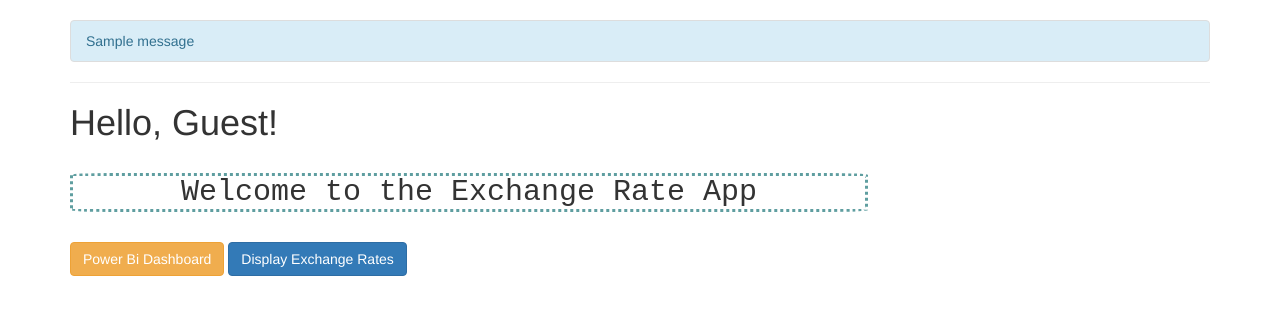
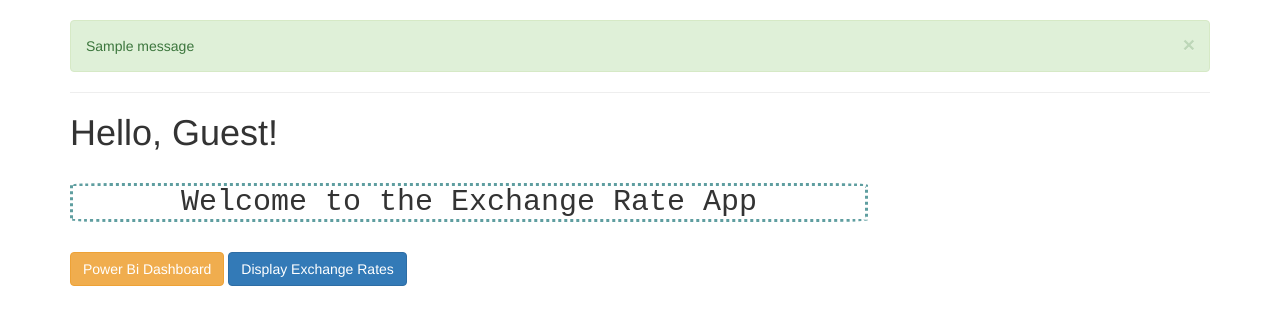
Before and after one commit to skjoshi267/Exchange-Rate-App, a Flask app: page / in a window 1280 px wide. Shown: the part 52-377 px from the top of the page. Run offline with Flask 2, Linux system fonts and the light colour scheme; tables that the repository leaves empty hold one stand-in row (values such as "Sample post"); one stand-in notice (Sample message) is shown; some libraries are stand-ins or nearby versions.

Commit message:
Added .js File

```diff
--- a/Flask_App/static/css/main.css
+++ b/Flask_App/static/css/main.css
@@ -14,21 +14,6 @@
     font-family: 'Courier New', Courier, monospace;
   }
 
-  /* .btn{
-    width: 175px !important;
-    height: 175px !important;
-    font-size: 13 px;
-  } */
-
-  /* .btn-warning{
-    float: left;
-    margin-left: 25%;
-  }
-
-  .btn-primary{
-    margin-left: 20px;
-  } */
-
-  /* .index-div-btns{
-    width: 70%;
-  } */
+#powerbi-info{
+  display: none;
+}
--- /dev/null
+++ b/Flask_App/static/js/main.js
@@ -0,0 +1,3 @@
+document.getElementById("powerbi").onclick = function display_info() {
+    document.getElementById("powerbi-info").style.display = "block";
+}
--- a/Flask_App/templates/base.html
+++ b/Flask_App/templates/base.html
@@ -3,6 +3,11 @@
 {% block styles %}
 {{super()}}
 <link rel="stylesheet" href="{{url_for('.static', filename='css/main.css')}}"></link>
+{% endblock %}
+
+{% block scripts %}
+<script src="{{url_for('.static', filename='js/main.js')}}"></script>
+{{super()}}
 {% endblock %}
 
 {% block title %}Exchange Rate App{% endblock %}
@@ -33,11 +38,12 @@
 <div class="container">
     {% with messages = get_flashed_messages() %}
     {% if messages %}
-    <ul class="list-group">
         {% for message in messages %}
-        <li class="list-group-item list-group-item-info">{{ message }}</li>
+        <div class="alert alert-success alert-dismissable">
+            <a href="#" class="close" data-dismiss="alert" aria-label="close">&times;</a>
+            {{ message }}
+        </div>
         {% endfor %}
-    </ul>
     {% endif %}
     {% endwith %}
     <hr>
--- a/Flask_App/templates/index.html
+++ b/Flask_App/templates/index.html
@@ -6,7 +6,13 @@
         Welcome to the Exchange Rate App
     </h2>
     <br>
-    <button type="button" class="btn btn-warning">Power Bi Dashboard</button>
-    <button type="button" class="btn btn-primary">Display Exchange Rates</button>
+    <button type="button" class="btn btn-warning" id="powerbi">Power Bi Dashboard</button>
+    <button type="button" class="btn btn-primary" id="exchange">Display Exchange Rates</button>
+    <br>
+    <br>
+    <div class="alert alert-info alert-dismissable" id="powerbi-info">
+        <a href="#" class="close" data-dismiss="alert" aria-label="close">&times;</a>
+        This feature is not available in this release.
+    </div>
 </div>
 {% endblock %}
```
